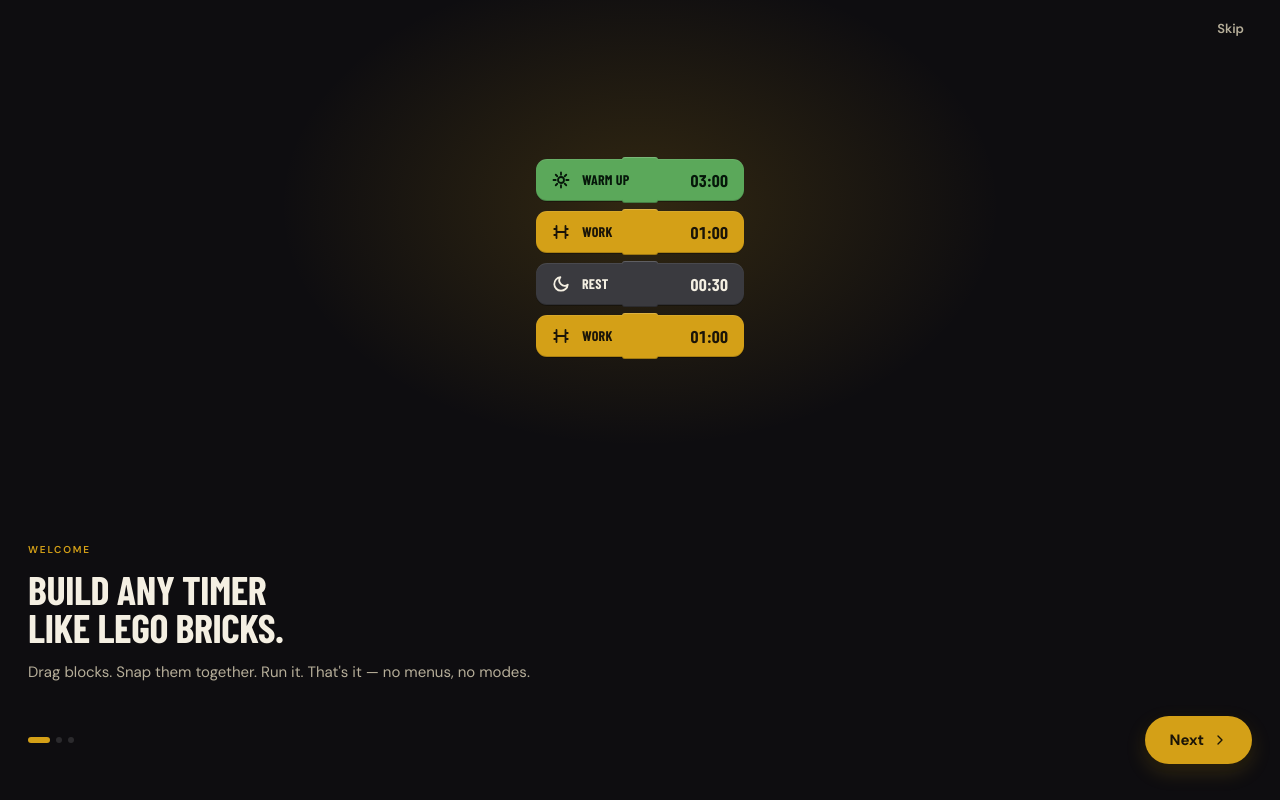
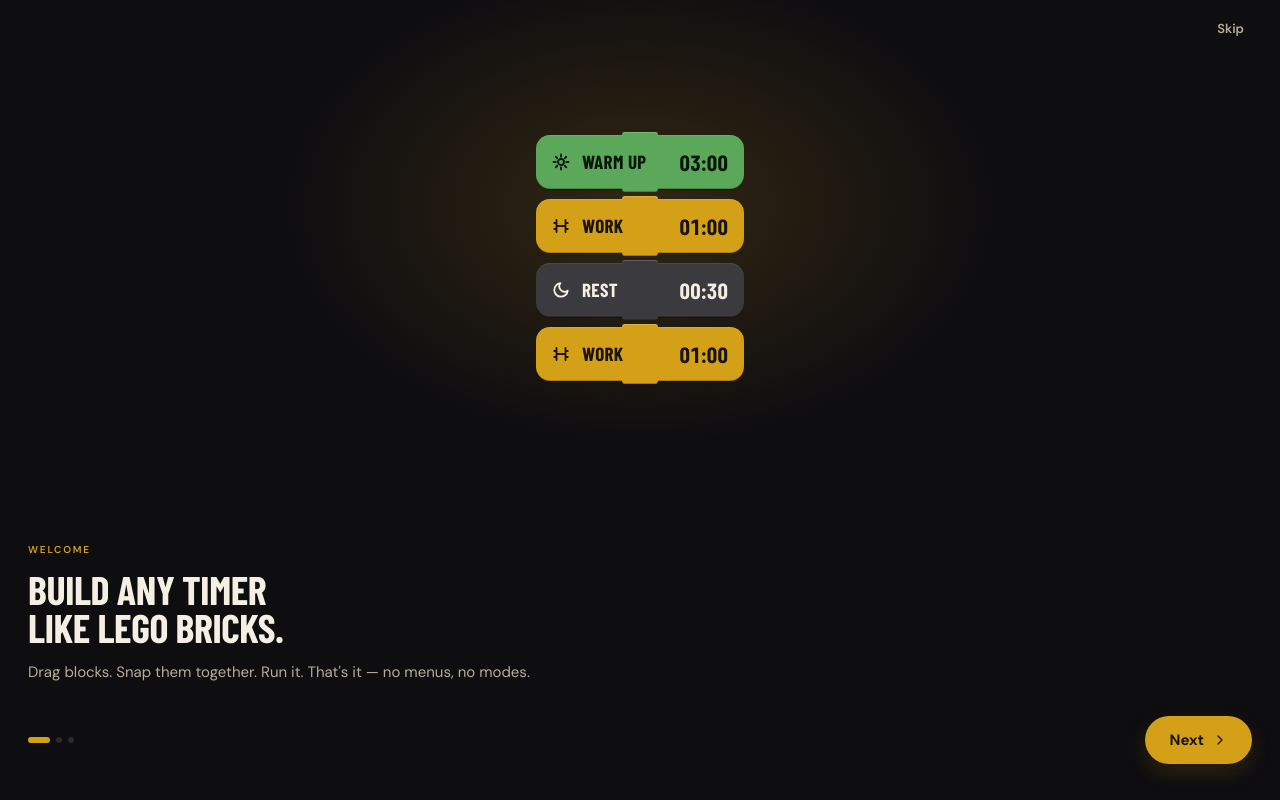
Before and after one commit to rdaudt/kobe-universal-timer-builder, a React (Vite) app: page / in a window 1280 px wide. Built offline with nearby package versions, Linux system fonts and the light colour scheme; a web font is replaced by a local one.

Commit message:
Revert "feat: reduce canvas block height by 25% for denser editor layout"
This reverts commit 29518707ee02068a552beab9332a219d5715c848.

```diff
--- a/src/styles/global.css
+++ b/src/styles/global.css
@@ -158,8 +158,8 @@ body {
 .block {
   position: relative;
   width: 100%;
-  border-radius: 11px;
-  padding: 11px 16px;
+  border-radius: 14px;
+  padding: 14px 16px;
   display: flex;
   align-items: center;
   gap: 12px;
@@ -184,17 +184,17 @@ body {
   left: 50%;
   transform: translateX(-50%);
   width: 36px;
-  height: 5px;
+  height: 6px;
   background: var(--blk-bg, var(--surface));
   pointer-events: none;
 }
 .block::before {
-  top: -2px;
+  top: -3px;
   border-radius: 3px 3px 0 0;
   box-shadow: inset 0 1px 0 rgba(255,255,255,0.18);
 }
 .block::after {
-  bottom: -2px;
+  bottom: -3px;
   border-radius: 0 0 3px 3px;
   box-shadow: inset 0 -1px 0 rgba(0,0,0,0.25);
 }
@@ -209,18 +209,18 @@ body {
   min-width: 0;
   display: flex;
   flex-direction: column;
-  gap: 2px;
+  gap: 3px;
 }
 .block .name {
   font-family: var(--f-display);
   font-weight: 700;
-  font-size: 14px;
+  font-size: 19px;
   letter-spacing: 0.02em;
   text-transform: uppercase;
   line-height: 1;
 }
 .block .meta {
-  font-size: 8px;
+  font-size: 11px;
   letter-spacing: 0.12em;
   text-transform: uppercase;
   opacity: 0.72;
@@ -229,7 +229,7 @@ body {
 .block .dur {
   font-family: var(--f-display);
   font-weight: 700;
-  font-size: 17px;
+  font-size: 22px;
   letter-spacing: -0.01em;
   font-variant-numeric: tabular-nums;
 }
@@ -266,7 +266,7 @@ body {
 /* Connection line between blocks */
 .connector {
   width: 2px;
-  height: 10px;
+  height: 14px;
   margin: 0 auto;
   background: linear-gradient(180deg, rgba(255,255,255,0.20), rgba(255,255,255,0.06));
   border-radius: 1px;
@@ -286,16 +286,16 @@ body {
 /* Repeat container */
 .repeat {
   position: relative;
-  padding: 11px 12px 11px 28px;
-  border-radius: 14px;
+  padding: 14px 12px 14px 28px;
+  border-radius: 18px;
   background: rgba(240, 201, 58, 0.04);
   border: 1.5px dashed rgba(240, 201, 58, 0.32);
 }
 .repeat .bracket {
   position: absolute;
   left: 10px;
-  top: 11px;
-  bottom: 11px;
+  top: 14px;
+  bottom: 14px;
   width: 14px;
   border: 2px solid var(--gold-2);
   border-right: none;
```
